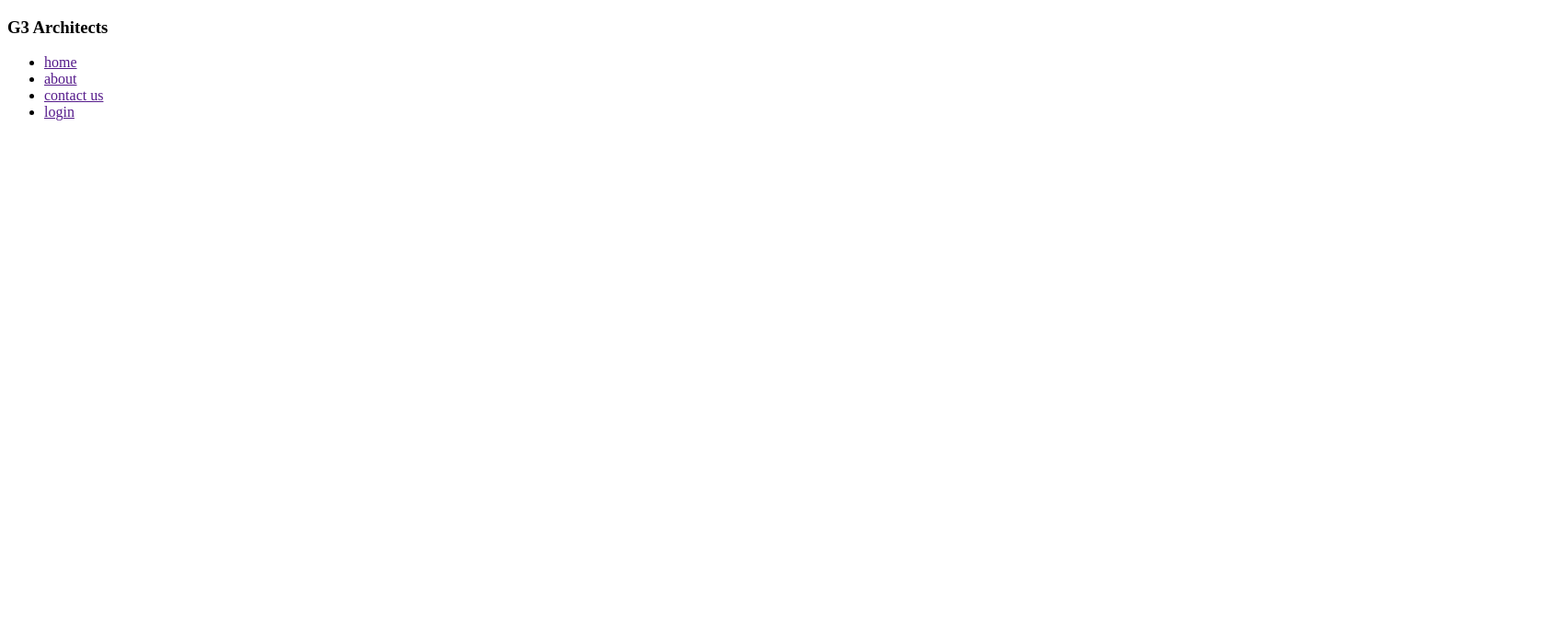
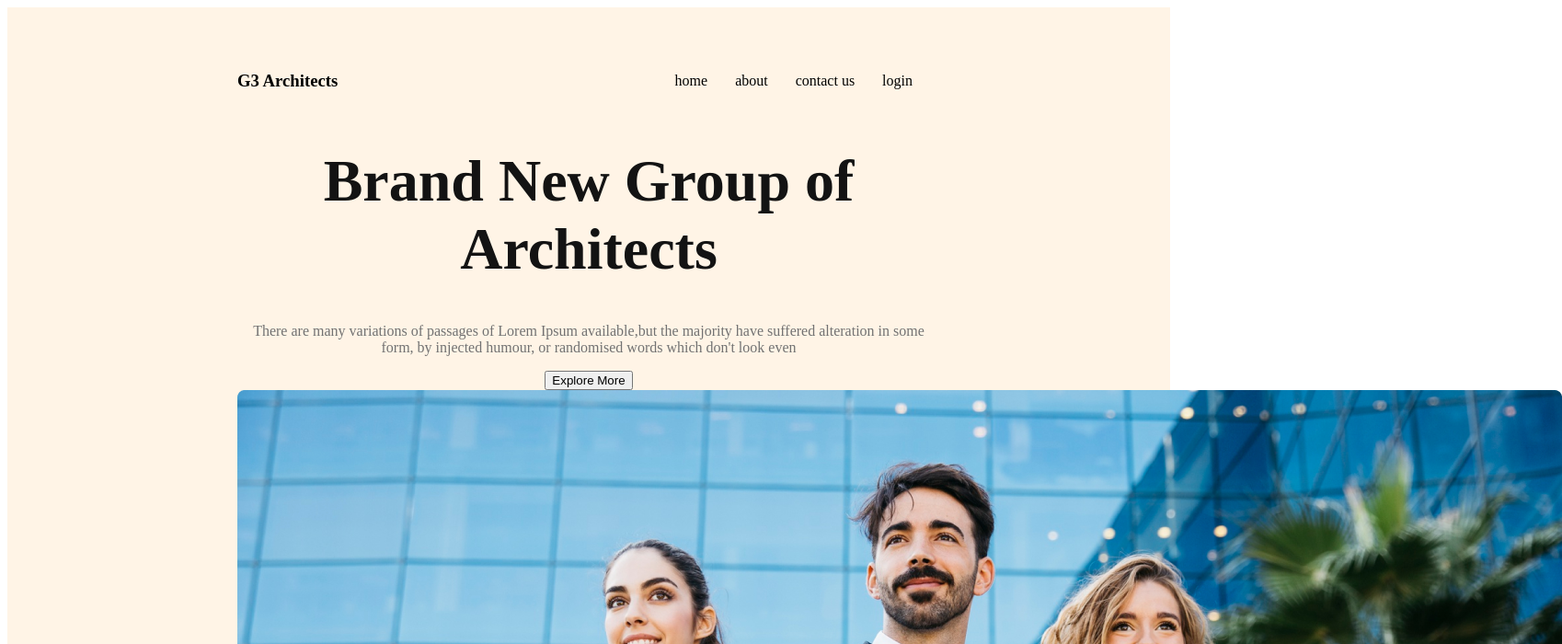
Before and after one commit to Tari147/git-archi-web, a plain HTML site: page index.html in a window 1280 px wide. Shown: the top 700 px of the page at 92% size, 1698 px wide, since content can reach past the window. Drawn offline with Linux system fonts and the light colour scheme.

Commit message:
banner content added

```diff
--- a/index.html
+++ b/index.html
@@ -17,6 +17,16 @@
                 <li><a href="">login</a></li>
             </ul>
         </nav>
+        <div class="banner">
+            <div class="banner-content">
+                <h1 class="banner-title">Brand New Group of Architects </h1>
+            <p class="banner-description">There are many variations of passages of Lorem Ipsum available,but the majority have suffered alteration in
+                some form, by injected humour, or randomised words which don't look even</p>
+                <button class="btn-primary">Explore More</button>
+            </div>
+                <img src="images/banner.png" alt="">
+
+        </div>
 
     </header>
     <main>
--- a/style/architect.css
+++ b/style/architect.css
@@ -0,0 +1,41 @@
+header{
+    background: rgb(255, 144, 14, 0.10);
+    padding: 50px 250px;
+}
+nav{
+    display: flex;
+    justify-content: space-between;
+    align-items: center;
+}
+.nav-title{
+    font-size: 2.8rem;
+    font-weight: 700;
+    color:rgb(99, 60, 60);
+
+}
+nav>ul{
+    display: flex;
+}
+nav li{
+    list-style: none;
+    margin-right: 30px;
+    font-weight: 500px;
+    font-size: 1rm;
+}
+nav li a{
+    text-decoration: none;
+    color: black;
+}
+.banner-content{
+    max-width: 800px;
+    text-align: center;
+    margin: 0 auto;
+}
+.banner-title{
+    font-size: 4rem;
+    font-weight: 700;
+    color: #131313;
+}
+.banner-description{
+    color: #727272;
+}
```
